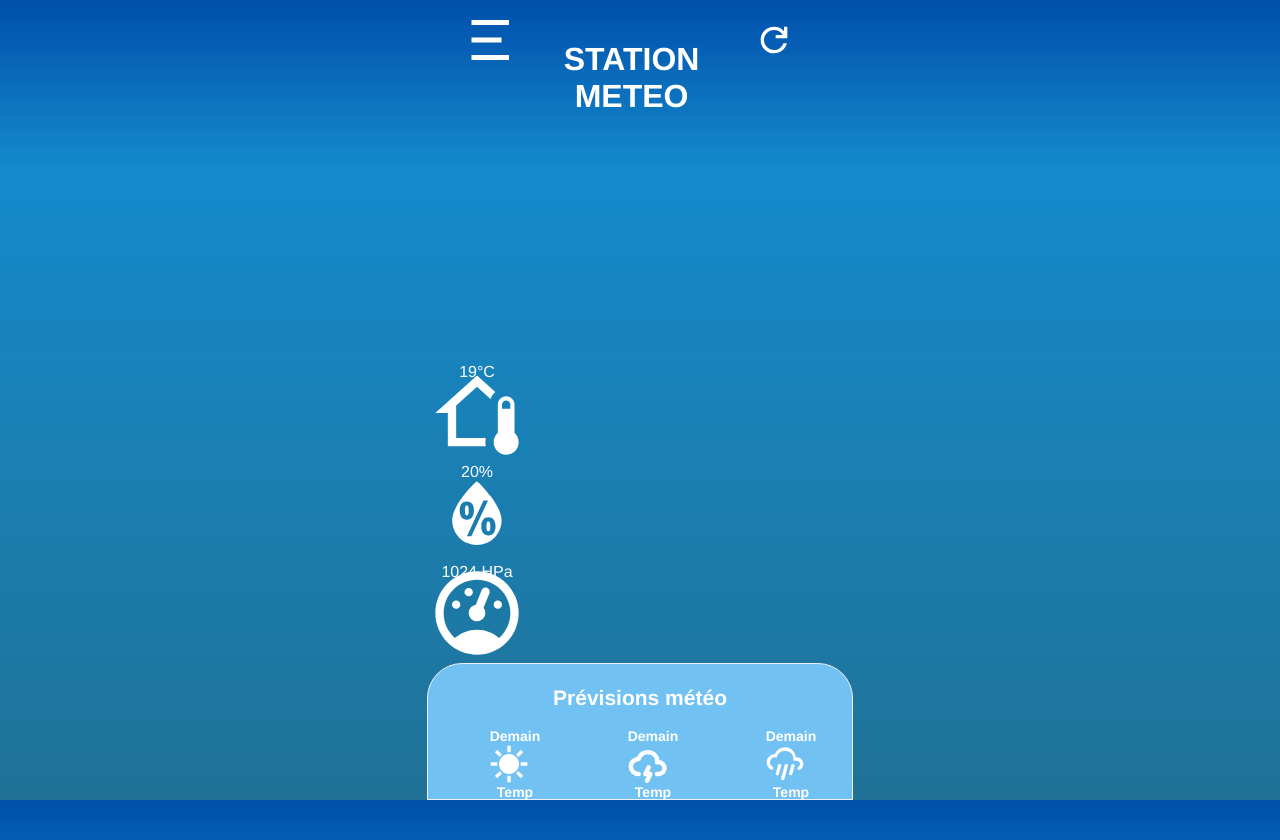
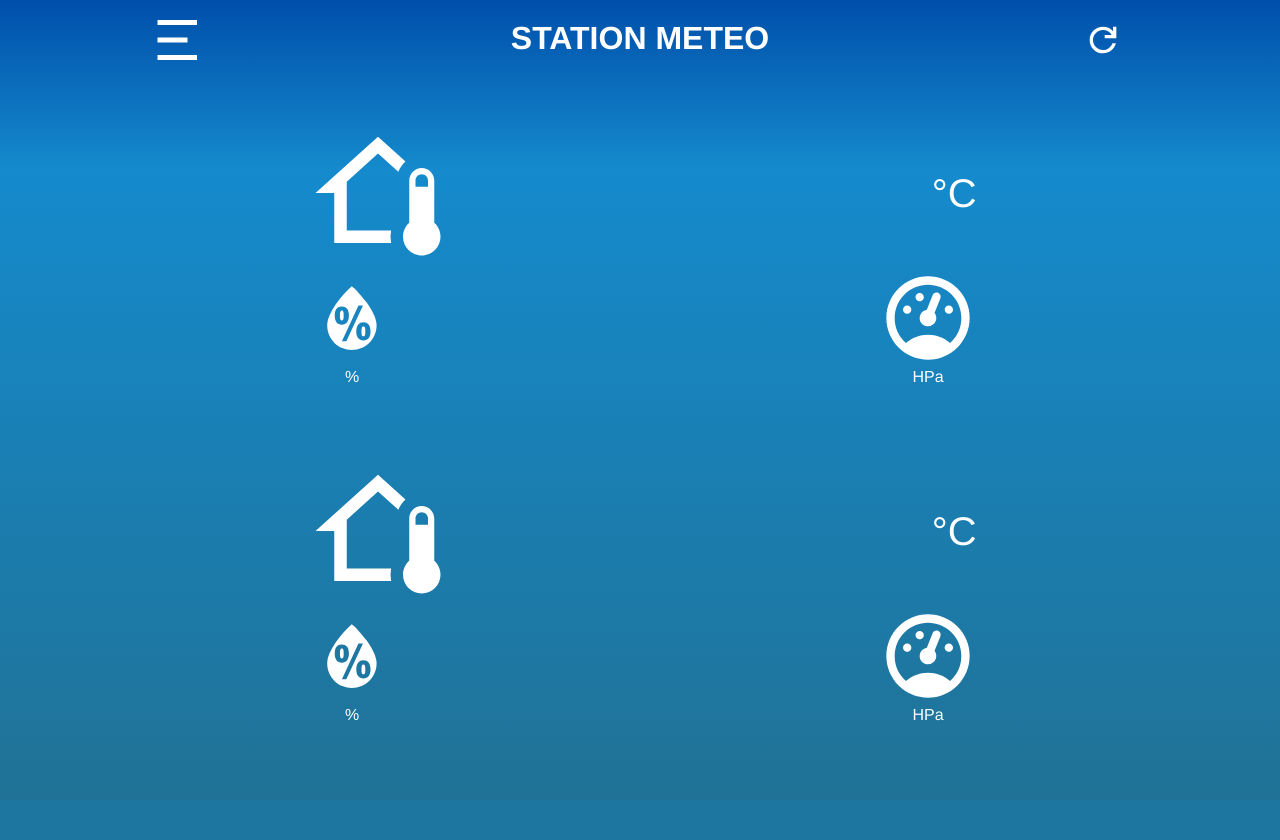
Before and after one commit to florianbelkadi/StationMeteo, a PHP site: page /index.php in a window 1280 px wide; the page is wider, and only the part inside the window is pictured. After the commit the page ends 721 px from the top of that part, so only its background shows below. Run offline with PHP 8.4, Linux system fonts and the light colour scheme; tables that the repository leaves empty or names only in its code hold one stand-in row (values such as "Sample post").

Commit message:
Session de travail 25/02
Peaufinage du script ESP
Refonte de la BDD
affichage des données (Dernière et selon date) sur le site

```diff
--- /dev/null
+++ b/app/GetLastSensorDatas.php
@@ -0,0 +1,10 @@
+<?php
+//Cette fonction renvoie les dernière données d'un capteur
+function GetLastSensorDatas($pdo,$idCapt)
+{
+    $sqlQueryCapteur = 'SELECT nomcapteurs.NomCapteur,donnees.DateDonnee,donnees.Temperature,donnees.Humidite,donnees.Pression FROM donnees JOIN nomcapteurs ON donnees.Id_NomCapteurs = nomcapteurs.Id_NomCapteurs WHERE nomcapteurs.Id_NomCapteurs = :idCapt ORDER BY donnees.DateDonnee DESC LIMIT 1; ';
+    $sql = $pdo->prepare($sqlQueryCapteur) ;
+    $sql->execute(array('idCapt' => $idCapt)) ;
+    return $sql->fetch();
+}
+?>
--- a/connexionBDD.php
+++ b/connexionBDD.php
@@ -1,12 +1,13 @@
 <?php
 // Réglages BDD
-$db="stationmeteo";
+$db="station_meteo";
 $dbhost="localhost";
 $dbport=3306;
 $dbuser="root";
 $dbpasswd="";
 
-$pdo = new PDO('mysql:host='.$dbhost.';port='.$dbport.';dbname='.$db.'', $dbuser, $dbpasswd);
+$pdo = new PDO('mysql:host='.$dbhost.';port='.$dbport.';dbname='.$db.'', $dbuser, $dbpasswd,array(PDO::ATTR_ERRMODE => PDO::ERRMODE_EXCEPTION,
+PDO::ATTR_DEFAULT_FETCH_MODE => PDO::FETCH_ASSOC));
 $pdo->exec("SET CHARACTER SET utf8");
 
 ?>
--- a/footer.php
+++ b/footer.php
@@ -7,7 +7,7 @@
 
 
 <footer>
-<div class="footer">
+<!-- <div class="footer">
 <h2>Prévisions météo</h2>
 
         <div class="prevision">
@@ -27,7 +27,7 @@
             <div>Temp</div>
         </div>
         </div>
-</div>
+</div> -->
 </footer>
 
 
--- a/index.php
+++ b/index.php
@@ -1,13 +1,47 @@
 <?php
 require_once("header.php") ;
+require_once 'connexionBDD.php';
+include 'app/GetLastSensorDatas.php';
+$donneesCapteur = GetLastSensorDatas($pdo,3);
 ?>
+<div class="donneesParSource">
+    <h2><?php echo $donneesCapteur['NomCapteur']?></h2>
+    <h3><?php echo $donneesCapteur['DateDonnee']?></h3>
+    <div class="boxSecondaire">
+        <div class="maisonIcon"></div>
+        <div class="temperature"><?php echo $donneesCapteur['Temperature'] ?> °C</div>
+    </div>
+    <div class="boxSecondaire">
+        <div class="humidite">
+            <div class="humiditeIcon"></div>
+            <div><?php echo $donneesCapteur['Humidite'] ?> %</div>
+        </div>
+        <div class="pression">
 
-<div class="boxPrincipale">
-    <div class="maisonIcon"> 19°C</div>
+            <div class="barometreIcon"></div>
+            <div><?php echo $donneesCapteur['Pression'] ?> HPa</div>
+        </div>
+    </div>
+</div>
 
-<div class="boxSecondaire"></div>
-    <div class="humiditeIcon"> 20%</div>
-    <div class="barometreIcon"> 1024 HPa</div>
+<div class="donneesParSource">
+    <h2><?php echo $donneesCapteur['NomCapteur']?></h2>
+    <h3><?php echo $donneesCapteur['DateDonnee']?></h3>
+    <div class="boxSecondaire">
+        <div class="maisonIcon"></div>
+        <div class="temperature"><?php echo $donneesCapteur['Temperature'] ?> °C</div>
+    </div>
+    <div class="boxSecondaire">
+        <div class="humidite">
+            <div class="humiditeIcon"></div>
+            <div><?php echo $donneesCapteur['Humidite'] ?> %</div>
+        </div>
+        <div class="pression">
+            <div class="barometreIcon"></div>
+            <div><?php echo $donneesCapteur['Pression'] ?> HPa</div>
+        </div>
+    </div>
+</div>
 
 
 
--- a/style.css
+++ b/style.css
@@ -6,7 +6,6 @@
 body{
     font-family:'Franklin Gothic Medium', 'Arial Narrow', Arial, sans-serif;
     display: flex;
-    justify-content: space-between;
     flex-direction: column;
     align-items: center;
     text-align: center;
@@ -28,12 +27,16 @@
 ul{
     list-style: none;
 }
+h1,h2{
+    margin-top: 0;
+}
 
 /* MENU */
 header{
     display: flex;
-    margin-top: 20px;
-    justify-content: space-between
+    margin: 20px;
+    width: 100%;
+    justify-content: space-around;
 }
 .menuIcon{
     background-image: url(img/menu.svg);
@@ -48,7 +51,6 @@
     background-size: cover;
     height: 40px;
     width: 40px;
-    margin-right: 5%;
 }
 .menu{
         display: flex;
@@ -84,8 +86,8 @@
     background-image: url(img/Maison.svg);
     background-repeat: no-repeat;
     background-size: cover;
-    height: 100px;
-    width: 100px;
+    height: 150px;
+    width: 150px;
 }
 
 .humiditeIcon{
@@ -103,8 +105,68 @@
     height: 100px;
     width: 100px;
 }
+.donneesParSource{
+    width: 90%;
+    margin-bottom: 50px;
+}
 
+.boxSecondaire{
+    width: 100%;
+    display: flex;
+    flex-direction: row;
+    justify-content: space-around;
+}
+.temperature{
+    font-size: 40px;
+    place-self: center;
 
+}
+
+table {
+    width: 90%;
+    border-collapse: collapse;
+    border-radius: 1em;
+    overflow: hidden;
+  }
+
+  th, td {
+    padding: 1em;
+    background: #dddddd3d;
+  }
+  tr {
+    border-bottom: 1px solid white;
+  }
+  table tbody tr:last-child{
+    border-bottom:0px;
+  }
+.elementform{
+    width: 90%;
+    margin-bottom: 20px;
+}
+.dates{
+    display: flex;
+    flex-direction: row;
+    justify-content: space-around;
+}
+form{
+    display: flex;
+    flex-direction: column;
+    justify-content: space-between;
+    align-items: center;
+    width: 100%;
+}
+
+input[type="date"],input[type="submit"]{
+    background-color: white;
+    top: 50%;
+    left: 50%;
+    border: none;
+    outline: none;
+    border-radius: 5px;
+}
+input[type="submit"]{
+    width: 30%;
+}
 /* Footer */
 
 
```
Also changed, not shown: api/InsertDonnees.php (deleted, +0 -25 lines), api/receiveDataSensor.php (deleted, +0 -30 lines), app/GetDataByDates.php (added, +50 -0 lines), app/GetIdCapteur.php (added, +25 -0 lines), app/InsertDonnees.php (added, +27 -0 lines), app/htmlData.php (added, +18 -0 lines), app/receiveDataSensor.php (added, +19 -0 lines), donneesParDates.php (added, +46 -0 lines), test.php (added, +8 -0 lines), Autre scripts/stationmeteo.sql (renamed from Script Esp8266/stationmeteo.sql), 3 other files.
